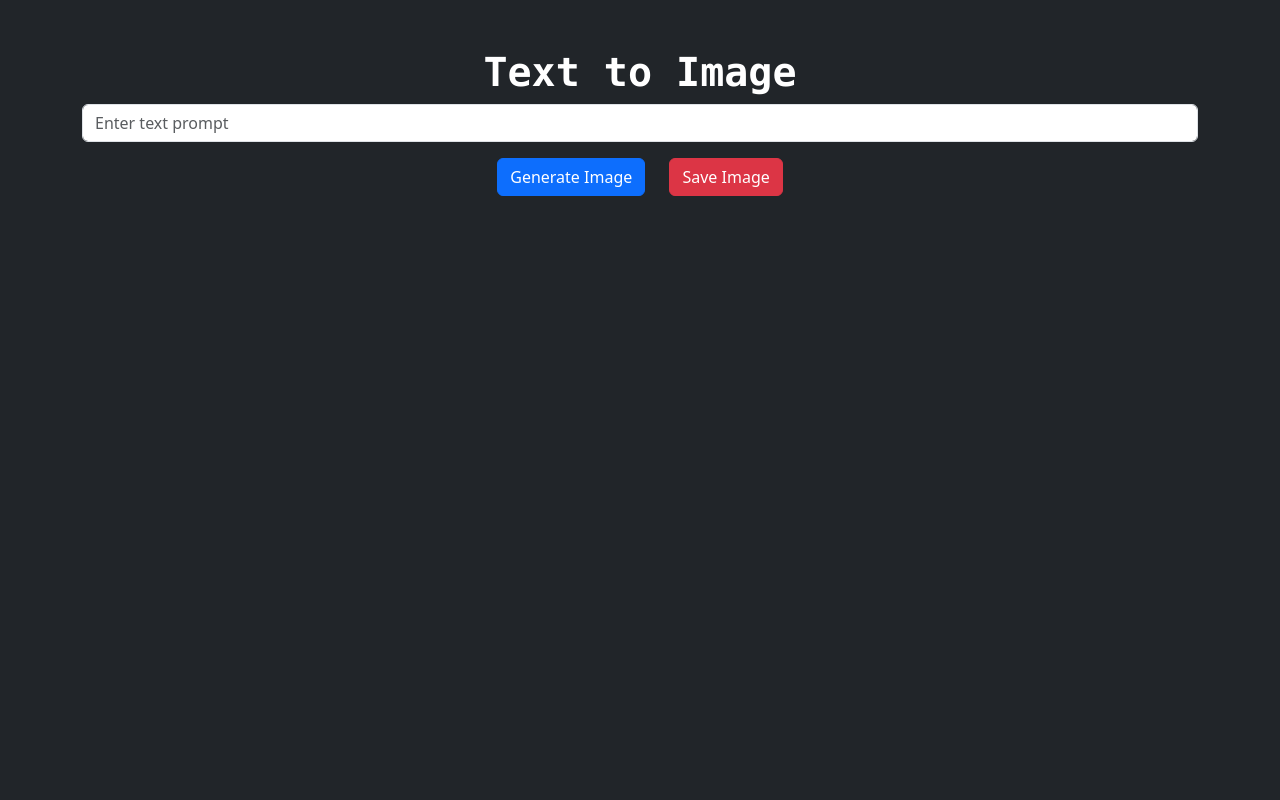
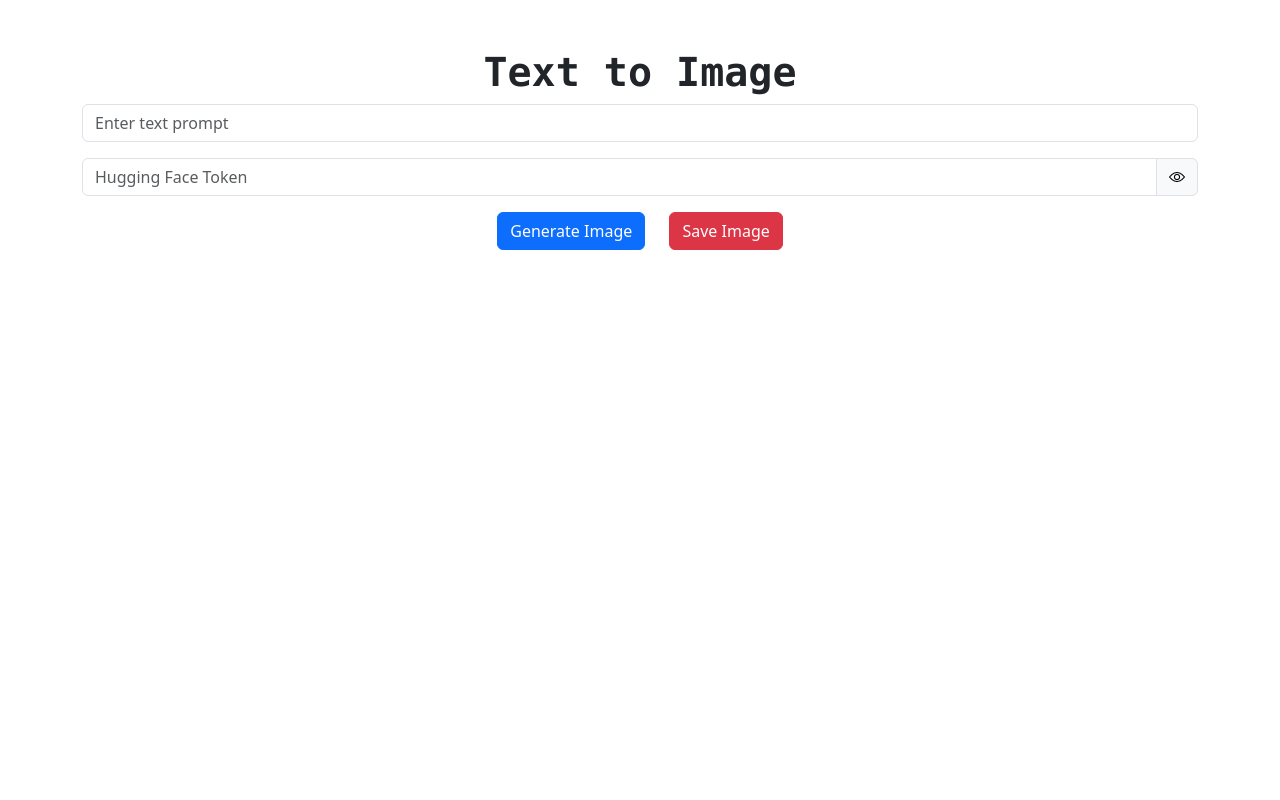
Before and after one commit to TL2711/testSD, a Flask app: page / in a window 1280 px wide. Run offline with Flask 3, Linux system fonts and the light colour scheme.

Commit message:
Update index.html

```diff
--- a/templates/index.html
+++ b/templates/index.html
@@ -11,15 +11,25 @@
     </style>
 </head>
 
-<body class="d-flex flex-column align-items-center bg-dark" style="min-height: 100vh;">
+<body class="d-flex flex-column align-items-center" style="min-height: 100vh;">
     <div class="container text-center">
-        <h1 class="mt-5 text-white font-monospace fw-bold">Text to Image</h1>
+        <h1 class="mt-5 font-monospace fw-bold">Text to Image</h1>
         <div class="input-container input-group mb-3">
             <input type="text" id="promptInput" class="form-control" placeholder="Enter text prompt">
         </div>
 
+        <div class="input-container input-group mb-3">
+            <div class="auth-token-container input-group">
+                <input type="password" id="authTokenInput" class="form-control" placeholder="Hugging Face Token">
+                <span class="toggle-visibility input-group-text" onclick="toggleAuthVisibility()">
+                    <img src="../static/view.png" alt="">
+                </span>
+            </div>
+        </div>
+
         <button onclick="generateImage()" class="btn btn-primary">Generate Image</button>
         <button onclick="saveImage()" class="btn btn-danger" style="margin-left:20px">Save Image</button>
+
         <div class="spinner mt-5" id="spinner" style="display: none;">
             <img src="../static/loading.gif" alt="loading ..." class="img-fluid img-200">
         </div>
```
